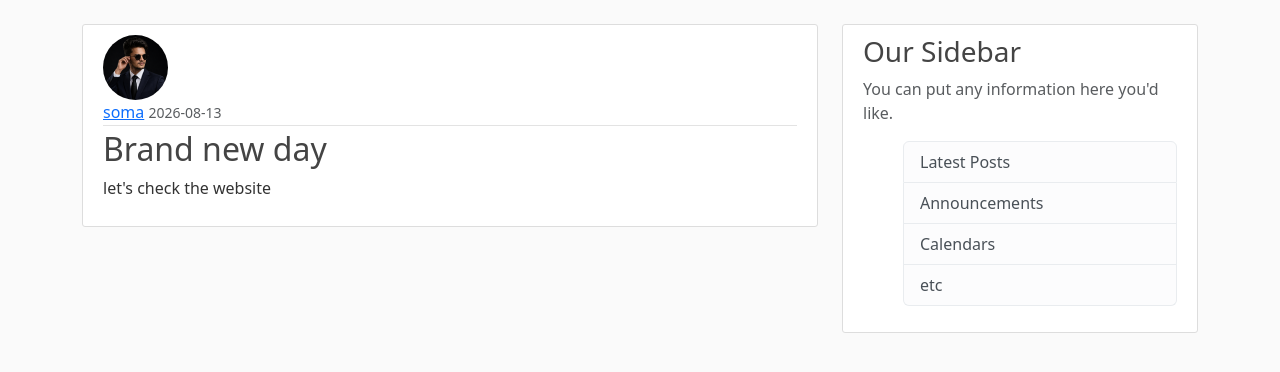
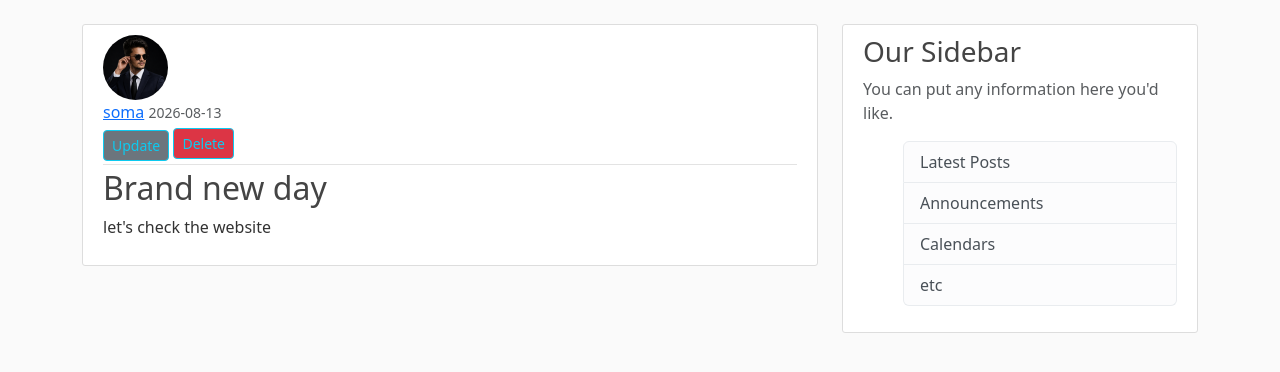
Before and after one commit to sumitc0144/Projects, a Flask app: page /post/1 in a window 1280 px wide. Shown: the part 56-428 px from the top of the page. Run offline with Flask 3, Linux system fonts and the light colour scheme; a user stored in the database is signed in.

Commit message:
Flask_blog_Update or Delete post

```diff
--- a/Flask_Blogs/flaskblog/routes.py
+++ b/Flask_Blogs/flaskblog/routes.py
@@ -117,7 +117,9 @@ def new_post():
         db.session.commit()
         flash("Your post has been created!", "success")
         return redirect(url_for("home"))
-    return render_template("create_post.html", title="New Post", form=form, legend="New Post")
+    return render_template(
+        "create_post.html", title="New Post", form=form, legend="New Post"
+    )
 
 
 # The <post_id> part means the URL will include a variable (like /post/5),
@@ -129,8 +131,8 @@ def post(post_id):
     # If the post exists → it returns the post object.
     return render_template("post.html", title=post.title, post=post)
 
-
-@app.route("/post/<int:post_id>/update>", methods=["GET", "POST"])
+@app.route("/post/<int:post_id>/update", methods=["GET", "POST"])
+@login_required
 def update_post(post_id):
     post = Post.query.get_or_404(post_id)
     if post.author != current_user:
@@ -145,4 +147,16 @@ def update_post(post_id):
     elif request.method == "GET":
         form.title.data = post.title
         form.content.data = post.content
-    return render_template("create_post.html", title="Update Post", form=form, legend="Update Post")
+    return render_template(
+        "create_post.html", title="Update Post", form=form, legend="Update Post"
+    )
+@app.route("/post/<int:post_id>/delete", methods=["POST"])
+@login_required
+def delete_post(post_id):
+    post = Post.query.get_or_404(post_id)
+    if post.author != current_user:
+        abort(403)
+    db.session.delete(post)
+    db.session.commit()
+    flash("Your post has been deleted!", "success")
+    return redirect(url_for("home"))
--- a/Flask_Blogs/flaskblog/templates/post.html
+++ b/Flask_Blogs/flaskblog/templates/post.html
@@ -2,14 +2,42 @@
 {% block content %}
 <article class="media content-section">
     <img class="rounded-circle article-img"
-         src="{{ url_for('static', filename='profile_pics/' + post.author.image_file) }}">
+        src="{{ url_for('static', filename='profile_pics/' + post.author.image_file) }}">
     <div class="media-body">
         <div class="article-metadata">
             <a class="mr-2" href="#">{{ post.author.username }}</a>
             <small class="text-muted">{{ post.date_posted.strftime('%Y-%m-%d') }}</small>
+            {% if current_user == post.author %}
+            <div class="float-right">
+                <a class="btn btn-secondary btn-outline-info btn-sm mt-1"
+                    href="{{ url_for('update_post', post_id=post.id) }}">Update</a>
+                <button type="button" class="btn btn-danger btn-outline-info btn-sm mt-1 mb-1" data-bs-toggle="modal"
+                    data-bs-target="#deleteModal">
+                    Delete
+                </button>
+            </div>
+            {% endif %}
         </div>
         <h2 class="article-title">{{ post.title }}</h2>
         <p class="article-content">{{ post.content }}</p>
     </div>
 </article>
+
+<div class="modal fade" id="deleteModal" tabindex="-1" aria-labelledby="deleteModalLabel" aria-hidden="true">
+    <div class="modal-dialog">
+        <div class="modal-content">
+            <div class="modal-header">
+                <h1 class="modal-title fs-5" id="deleteModalLabel">Delete Post</h1>
+                <button type="button" class="btn-close" data-bs-dismiss="modal" aria-label="Close"></button>
+            </div>
+            <div class="modal-body">
+                ...
+            </div>
+            <div class="modal-footer">
+                <button type="button" class="btn btn-secondary" data-bs-dismiss="modal">Close</button>
+                <button type="button" class="btn btn-primary">Save changes</button>
+            </div>
+        </div>
+    </div>
+</div>
 {% endblock content %}
```
Also changed, not shown: Flask_Blogs/instance/site.db.
